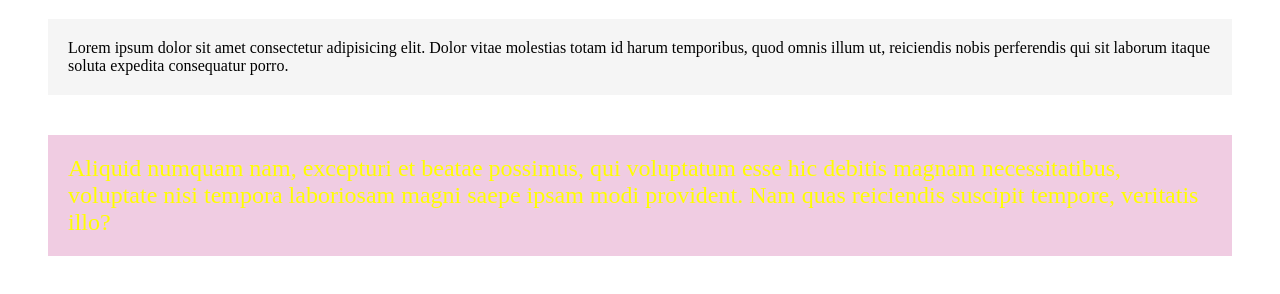
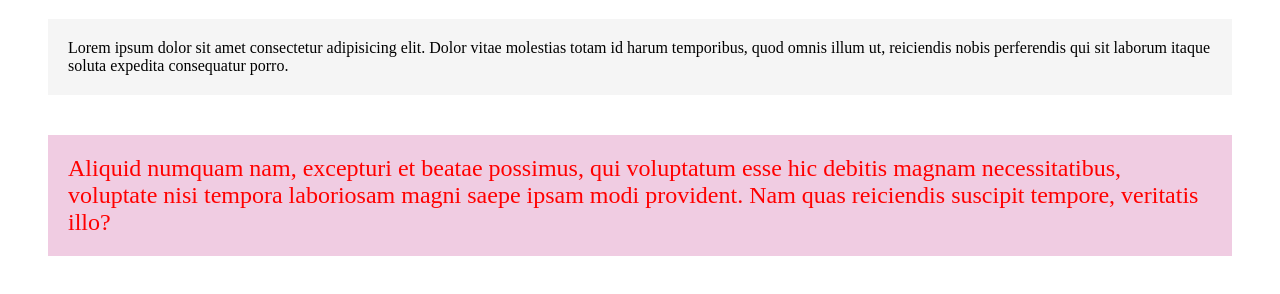
Before and after one commit to Orlando-Medeiros/exercicios-01, a plain HTML site: page index.html in a window 1280 px wide. Shown: the part 496-790 px from the top of the page. Drawn offline with Linux system fonts and the light colour scheme.

Commit message:
nudou a cor

```diff
--- a/style.css
+++ b/style.css
@@ -7,7 +7,7 @@
 }
 
 .paragrafo-1{
-    color:#ffff00;
+    color:#ff0000;
     background-color:#f0cce2;
 }
 .paragrafo-1 spam{
```
